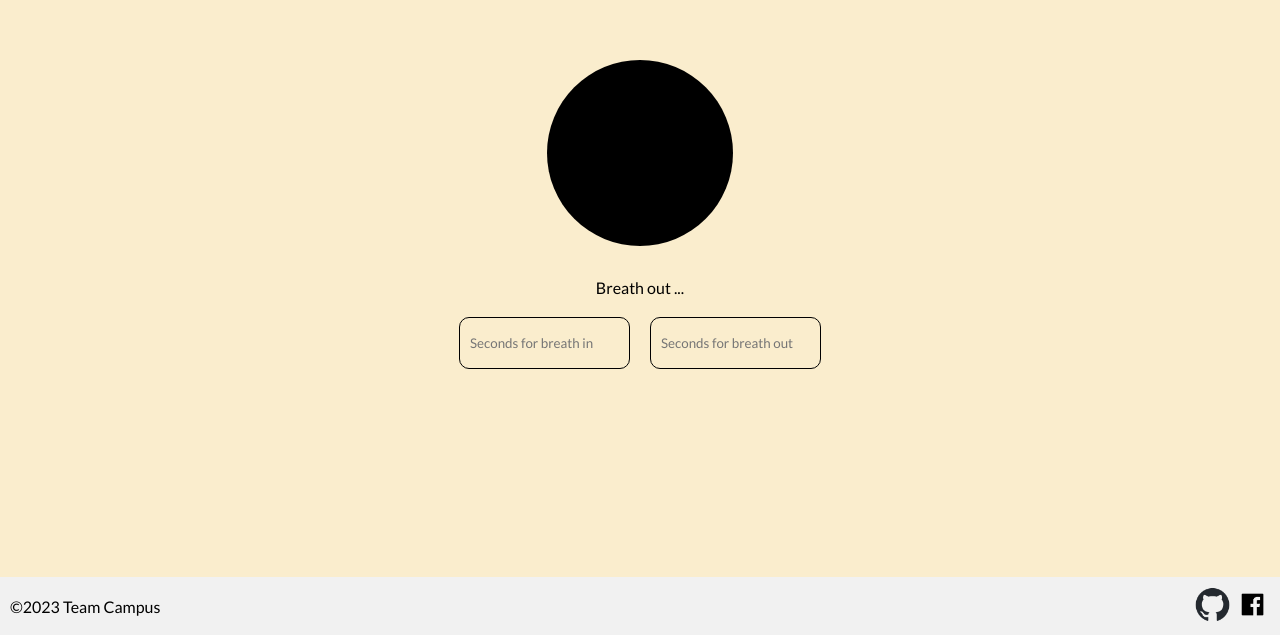
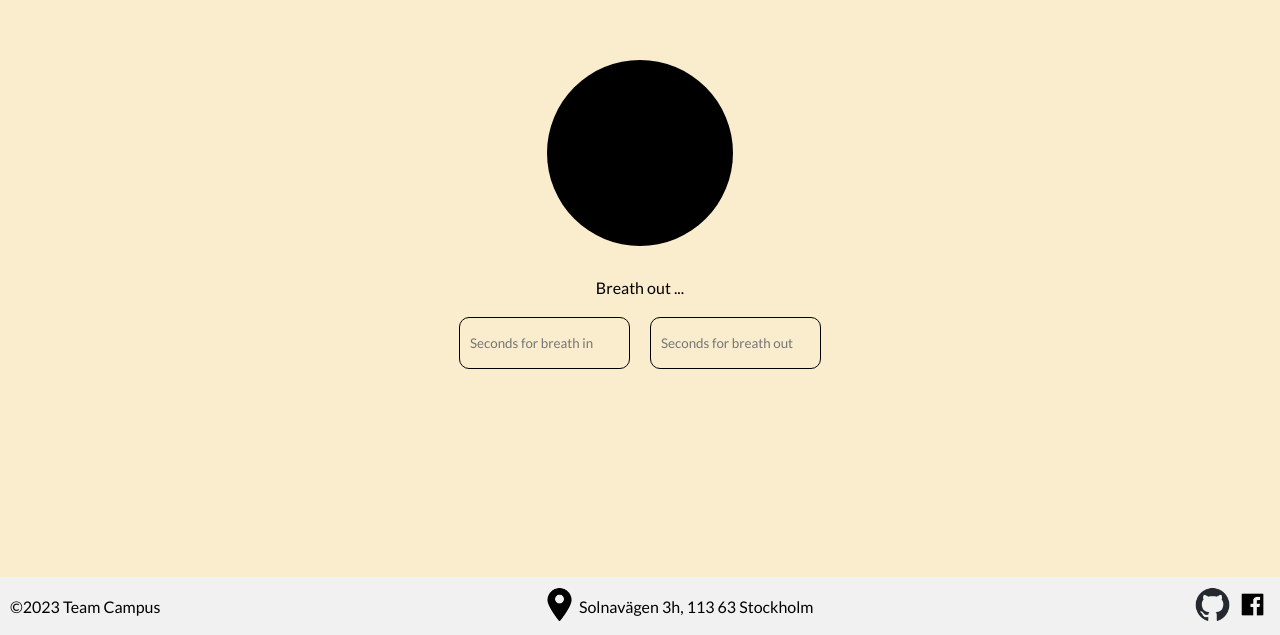
Before and after one commit to idanygo/mood-project, a Next.js app: page / in a window 1280 px wide. Shown: the part 981-1616 px from the top of the page. Built offline with nearby package versions, Linux system fonts and the light colour scheme.

Commit message:
added map to desktop in footer

```diff
--- a/components/Footer.js
+++ b/components/Footer.js
@@ -8,8 +8,13 @@ export default function Footer() {
     <>
       <div className="footer">
         <p>©2023 Team Campus </p>
+        <div className='mapWrapper'>
+          <Link href={"https://goo.gl/maps/EmmoMeEQH7Y8ZNt58"}> <Image src="/map-icon.png" width={35} height={35} /></Link>
+          <p>Solnavägen 3h, 113 63 Stockholm</p>
+        </div>
         <div className="social">
           <Link href={"https://github.com/idanygo/mood-project"}> <Image src="/github-mark.png" width={35} height={35} /> </Link>
+
           <Image src="/fb-logo-rb.png" width={35} height={35} />
         </div>
       </div>
--- a/styles/globals.css
+++ b/styles/globals.css
@@ -97,6 +97,24 @@ header {
   font-weight: bold;
 }
 
+.footer {
+  background-color: rgba(255, 255, 255, 0.701);
+  display: flex;
+  padding: 10px;
+  justify-content: space-between;
+  align-items: center;
+  background-color: #f1f1f1;
+}
+
+.mapWrapper {
+  display: none;
+}
+
+.social {
+  display: flex;
+  gap: 5px;
+}
+
 @media screen and (min-width: 768px) {
   .nav__menuBar {
     display: none;
@@ -125,18 +143,10 @@ header {
   .nav__link.active::before {
     width: 100%;
   }
+
+  .mapWrapper {
+    display: flex;
+    align-items: center;
+    gap: 2px;
+  }
 }
-
-.footer {
-  background-color: rgba(255, 255, 255, 0.701);
-  display: flex;
-  padding: 10px;
-  justify-content: space-between;
-  align-items: center;
-  background-color: #f1f1f1;
-}
-
-.social {
-  display: flex;
-  gap: 5px;
-}
```
Also changed, not shown: public/map-icon.png (added).
